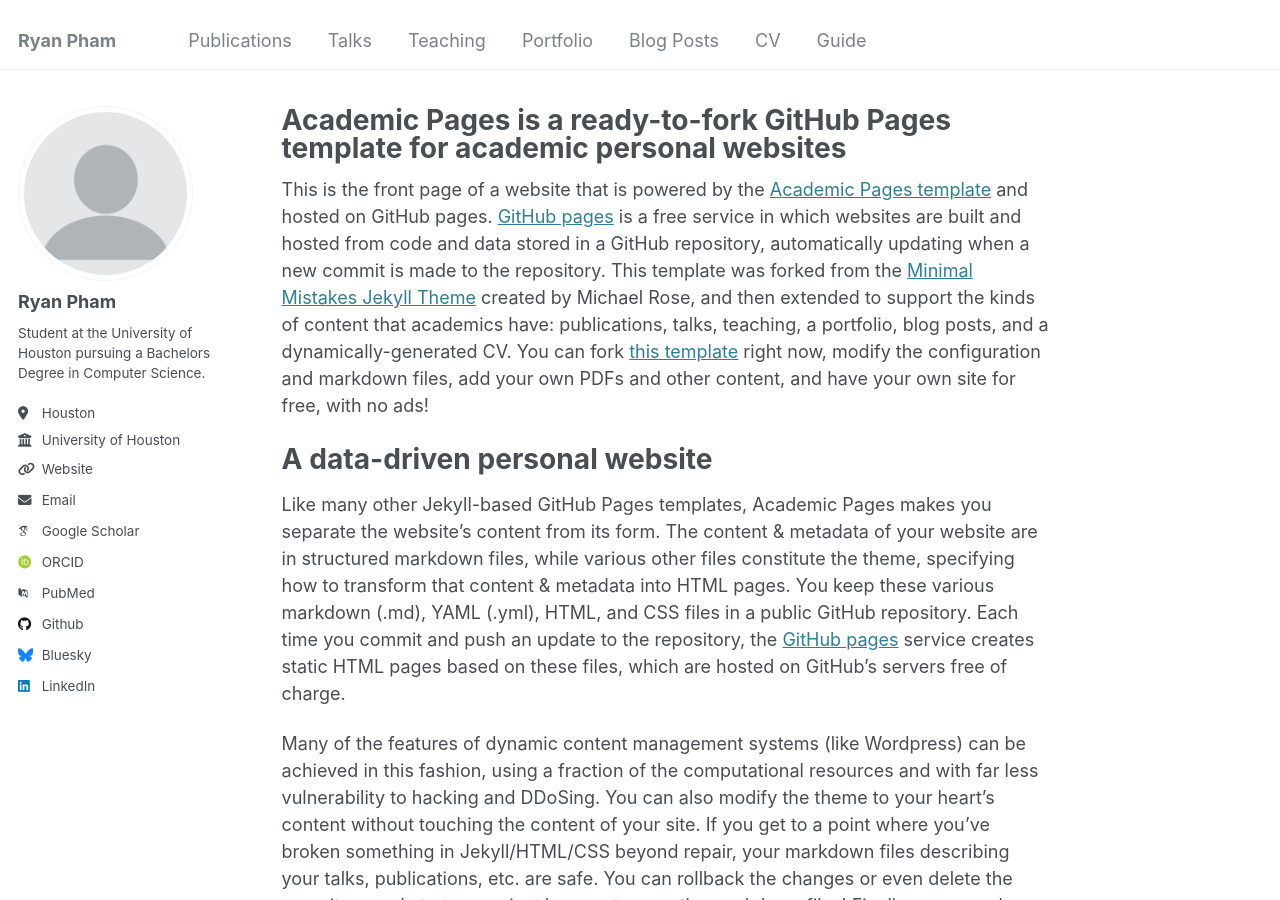
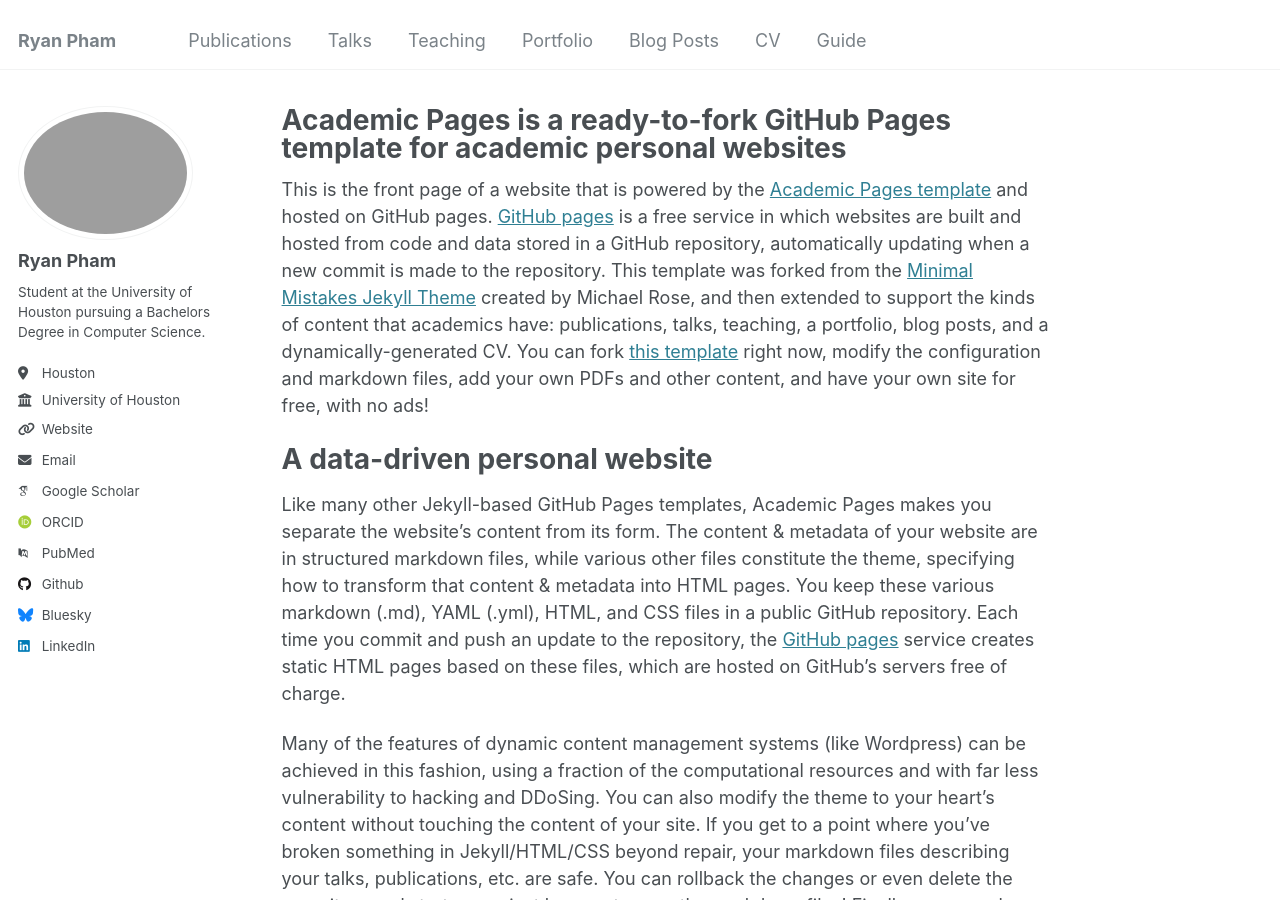
Before and after one commit to rpham0306/rpham0306.github.io, a Jekyll site: the page built from _pages/about.md, in a window 1280 px wide and 900 px high. Built offline with Jekyll 4.4.1, drawn with Linux system fonts in a browser that asks for light colours; some web fonts are replaced.

Commit message:
Avatar Changes

```diff
--- a/_config.yml
+++ b/_config.yml
@@ -21,7 +21,7 @@ repository               : "rpham0306/rpham0306.github.io"
 #               Additional customization can be done by editing /_includes/author-profile.html
 author:
   # Biographic information
-  avatar           : "profile.png"
+  avatar           : "png2pdf.pdf"
   name             : "Ryan Pham"
   pronouns         : # example: "she/her"
   bio              : "Student at the University of Houston pursuing a Bachelors Degree in Computer Science."
```
